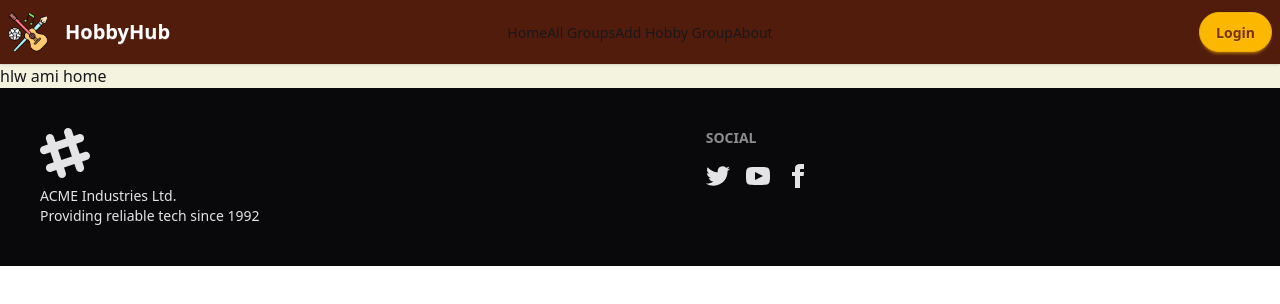
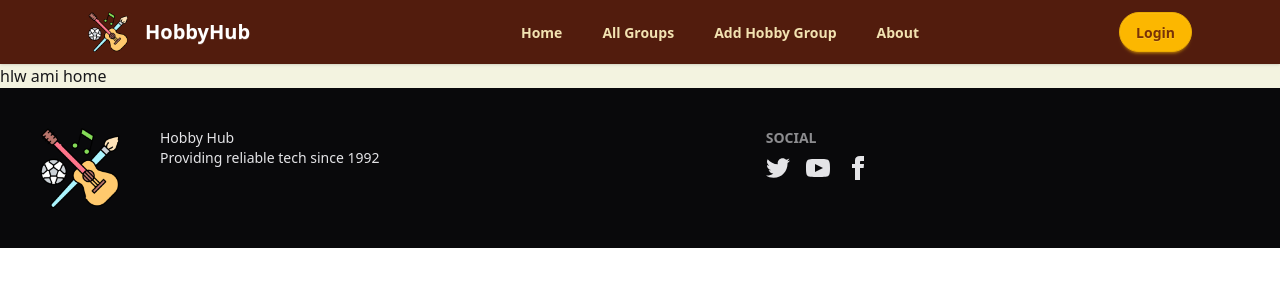
Before and after one commit to Tawfiquzzaman/Hobby-hub-web, a React (Vite) app: page / in a window 1280 px wide. Shown: the top 304 px of the page. Built offline with nearby package versions, Linux system fonts and the light colour scheme.

Commit message:
Modified add hobby form

```diff
--- a/src/components/Footer/Footer.jsx
+++ b/src/components/Footer/Footer.jsx
@@ -4,26 +4,17 @@ const Footer = () => {
     return (
         <div>
             <footer className="footer sm:footer-horizontal bg-neutral text-neutral-content p-10">
-  <aside>
-    <svg
-      width="50"
-      height="50"
-      viewBox="0 0 24 24"
-      xmlns="http://www.w3.org/2000/svg"
-      fillRule="evenodd"
-      clipRule="evenodd"
-      className="fill-current">
-      <path
-        d="M22.672 15.226l-2.432.811.841 2.515c.33 1.019-.209 2.127-1.23 2.456-1.15.325-2.148-.321-2.463-1.226l-.84-2.518-5.013 1.677.84 2.517c.391 1.203-.434 2.542-1.831 2.542-.88 0-1.601-.564-1.86-1.314l-.842-2.516-2.431.809c-1.135.328-2.145-.317-2.463-1.229-.329-1.018.211-2.127 1.231-2.456l2.432-.809-1.621-4.823-2.432.808c-1.355.384-2.558-.59-2.558-1.839 0-.817.509-1.582 1.327-1.846l2.433-.809-.842-2.515c-.33-1.02.211-2.129 1.232-2.458 1.02-.329 2.13.209 2.461 1.229l.842 2.515 5.011-1.677-.839-2.517c-.403-1.238.484-2.553 1.843-2.553.819 0 1.585.509 1.85 1.326l.841 2.517 2.431-.81c1.02-.33 2.131.211 2.461 1.229.332 1.018-.21 2.126-1.23 2.456l-2.433.809 1.622 4.823 2.433-.809c1.242-.401 2.557.484 2.557 1.838 0 .819-.51 1.583-1.328 1.847m-8.992-6.428l-5.01 1.675 1.619 4.828 5.011-1.674-1.62-4.829z"></path>
-    </svg>
+  <aside className='flex gap-10'>
+    <img className='w-20' src="hobby.png" alt="" />
     <p>
-      ACME Industries Ltd.
+      Hobby Hub
       <br />
       Providing reliable tech since 1992
     </p>
   </aside>
   <nav>
-    <h6 className="footer-title">Social</h6>
+    <div className='flex flex-col'>
+      <h6 className="footer-title">Social</h6>
     <div className="grid grid-flow-col gap-4">
       <a>
         <svg
@@ -59,6 +50,7 @@ const Footer = () => {
         </svg>
       </a>
     </div>
+    </div>
   </nav>
 </footer>
         </div>
--- a/src/components/Header/Navbar.jsx
+++ b/src/components/Header/Navbar.jsx
@@ -4,25 +4,27 @@ import { Link } from "react-router";
 const Navbar = () => {
   const links = (
     <>
-      <Link>
-        <li to="/">Home</li>
+      <div className="flex gap-10">
+        <Link>
+        <li className="text-[#F2E2B1] font-bold" to="/">Home</li>
       </Link>
       <Link>
-        <li>All Groups</li>
+        <li className="text-[#F2E2B1] font-bold">All Groups</li>
       </Link>
       <Link to="/addHobbyGroup">
-        <li>Add Hobby Group</li>
+        <li className="text-[#F2E2B1] font-bold">Add Hobby Group</li>
       </Link>
       <Link>
-        <li>About</li>
+        <li className="text-[#F2E2B1] font-bold">About</li>
       </Link>
+      </div>
     </>
   );
 
   return (
     <div>
       <div className="navbar bg-[#521C0D] shadow-sm">
-        <div className="navbar-start">
+        <div className="navbar-start md:mx-20">
           <div className="dropdown">
             <div tabIndex={0} role="button" className="btn btn-ghost lg:hidden">
               <svg
@@ -57,7 +59,7 @@ const Navbar = () => {
           <ul className="menu menu-horizontal px-1">{links}</ul>
         </div>
         <div className="navbar-end">
-          <Link to=''><a className="btn btn-warning rounded-full bg-">Login</a></Link>
+          <Link to=''><a className="btn btn-warning rounded-full md:mx-20">Login</a></Link>
         </div>
       </div>
     </div>
--- a/src/pages/AddHobbyGroup/AddHobbyGroup.jsx
+++ b/src/pages/AddHobbyGroup/AddHobbyGroup.jsx
@@ -30,7 +30,7 @@ const AddHobbyGroup = () => {
       });
   };
   return (
-    <div className="p-24 ">
+    <div className="p-10 md:p-24 ">
       <div className="p-5 bg-[#F7CFD8] rounded-2xl">
         <div className="p-12 text-center space-y-4">
           <h1 className="text-2xl md:text-4xl lg:text-6xl">
@@ -42,7 +42,7 @@ const AddHobbyGroup = () => {
             Fill Up This Form To Add New Hobby Group
           </p>
         </div>
-        <form onSubmit={handleAddHobbyGroup} className="p-4">
+        <form onSubmit={handleAddHobbyGroup} className="md:p-20">
           <div className="grid grid-cols-1 md:grid-cols-2 gap-6">
             <fieldset className="fieldset bg-base-200 border-base-300 rounded-box border p-4">
               <label className="label">Group Name</label>
--- a/src/pages/Root/Root.jsx
+++ b/src/pages/Root/Root.jsx
@@ -7,7 +7,7 @@ const Root = () => {
     return (
         <div>
             <Navbar></Navbar>
-            <div className='max-w-7xl mx-auto bg-[#F3F3E0]'>
+            <div className='w-full mx-auto bg-[#F3F3E0]'>
                 <Outlet></Outlet>
 
             </div>
```
